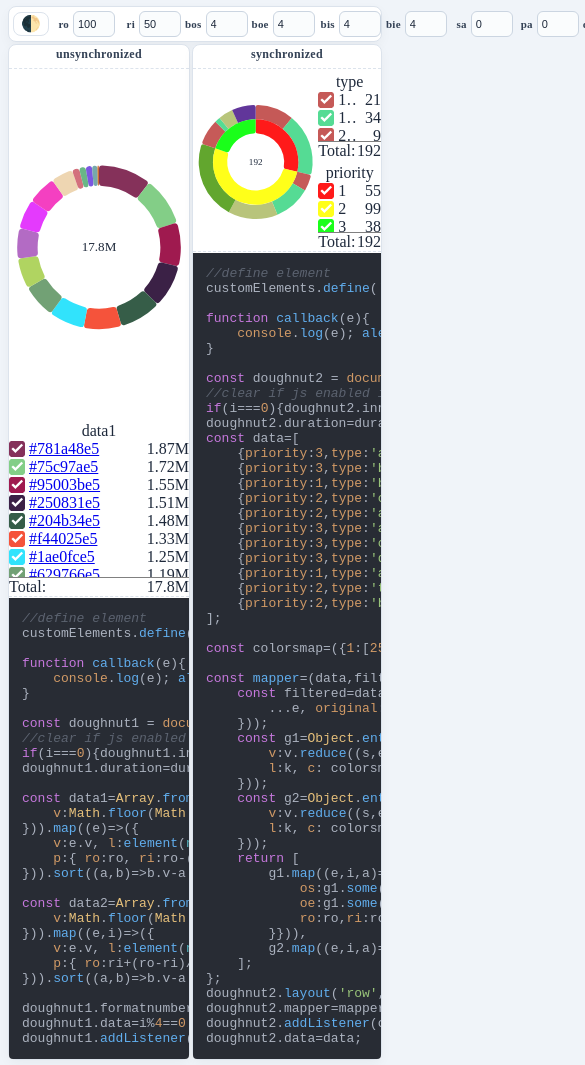
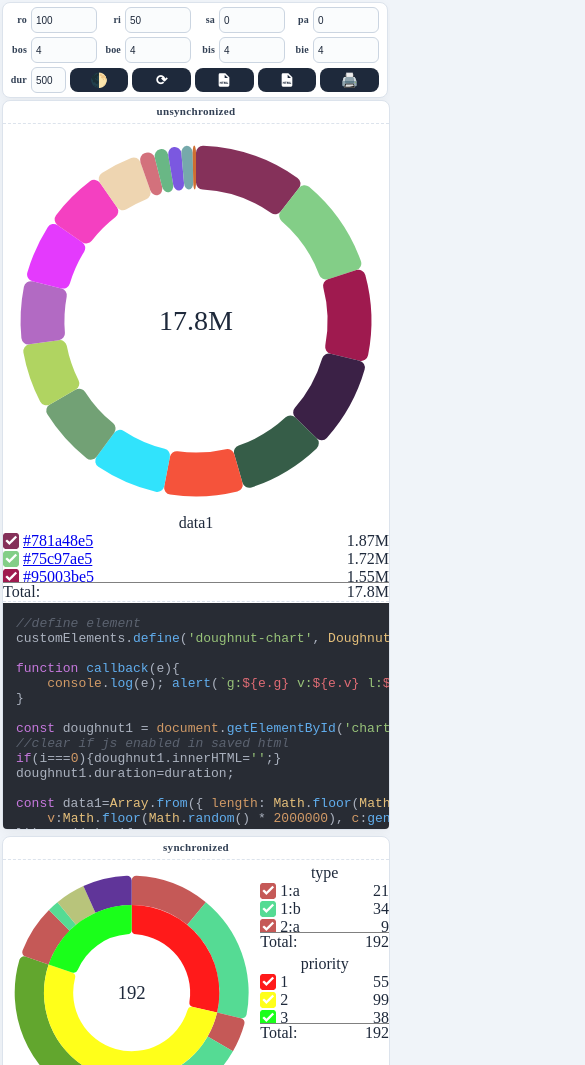
Before and after one commit to alex-bayir/svgcharts, a plain HTML site: page index.html in a window 390 px wide. Shown: the top 1065 px of the page, 585 px wide, since content can reach past the window. Drawn offline with nearby package versions, Linux system fonts and the light colour scheme.

Commit message:
small size adaptation preview

```diff
--- a/index.html
+++ b/index.html
@@ -47,8 +47,7 @@
             /*font-family: 'Inter', system-ui, -apple-system, sans-serif;*/
             background: var(--bg-body);
             color: var(--text-primary);
-            padding: 6px 8px;
-            max-width: 1280px;
+            padding: 4px 4px;
             margin: 0 auto;
             transition: background var(--transition), color var(--transition);
         }
@@ -121,7 +120,7 @@
             padding: 2px 10px;
             border-radius: var(--radius);
             font-weight: 600;
-            font-size: 11px;
+            font-size: 14px;
             cursor: pointer;
             transition: all var(--transition);
             display: inline-flex;
@@ -140,28 +139,6 @@
 
         button:active {
             transform: scale(0.93);
-        }
-
-        .data button:first-of-type {
-            background: var(--btn-primary);
-        }
-        .data button:first-of-type:hover {
-            background: var(--btn-primary-hover);
-        }
-
-        .theme-toggle {
-            background: transparent !important;
-            color: var(--text-primary) !important;
-            border: 1px solid var(--border-color) !important;
-            padding: 2px 8px !important;
-            font-size: 16px !important;
-            height: 24px !important;
-            width: 36px;
-            border-radius: var(--radius);
-        }
-        .theme-toggle:hover {
-            background: var(--input-bg) !important;
-            transform: scale(0.95);
         }
 
         .row {
@@ -223,23 +200,84 @@
             .diagram-labels-scrollable::-webkit-scrollbar { width: 4px !important; height: 4px !important; }
             .diagram-labels-scrollable::-webkit-scrollbar-thumb { background: #808080; border-radius: 2px !important; }
         }
+
+        @media screen and (max-width: 824px) {
+            body {
+                padding: 2px 2px;
+            }
+
+            .data {
+                flex-wrap: wrap;
+                gap: 4px;
+            }
+
+            .form-group {
+                flex: 0 0 calc(50% - 4px);
+                min-width: 0;
+            }
+
+            .form-group label {
+                min-width: 20px;
+                font-size: 10px;
+            }
+
+            .form-group input {
+                font-size: 10px;
+                height: 20px;
+                padding: 2px 4px;
+                min-width: 20px;
+            }
+
+            .row {
+                flex-direction: column;
+                gap: 6px;
+            }
+
+            .column {
+                min-width: 0;
+                width: 100%;
+            }
+
+            .colhead {
+                font-size: 11px;
+                padding: 4px 0 6px;
+            }
+
+            button {
+                padding: 0px;
+            }
+
+
+            code.hljs {
+                max-height: 200px;
+            }
+
+            /* Прячем или уменьшаем хедер */
+            .data .form-group {
+                flex: 0 0 calc(25% - 4px);
+            }
+
+            .data .form-group:nth-child(n+9), .data button {
+                flex: 0 0 calc(16.66% - 4px);
+            }
+        }
     </style>
 </head>
 <body>
     <!-- Панель управления -->
     <div class="data">
 
-        <button class="theme-toggle" id="themeToggle" title="Переключить тему">🌓</button>
         <div class="form-group"><label for="iro">ro</label><input type="number" id="iro" value="100" min="0"></div>
         <div class="form-group"><label for="iri">ri</label><input type="number" id="iri" value="50" min="0"></div>
+        <div class="form-group"><label for="isa">sa</label><input type="number" id="isa" value="0"></div>
+        <div class="form-group"><label for="ipa">pa</label><input type="number" id="ipa" value="0"></div>
         <div class="form-group"><label for="ibos">bos</label><input type="number" id="ibos" value="4" min="0"></div>
         <div class="form-group"><label for="iboe">boe</label><input type="number" id="iboe" value="4" min="0"></div>
         <div class="form-group"><label for="ibis">bis</label><input type="number" id="ibis" value="4" min="0"></div>
         <div class="form-group"><label for="ibie">bie</label><input type="number" id="ibie" value="4" min="0"></div>
-        <div class="form-group"><label for="isa">sa</label><input type="number" id="isa" value="0"></div>
-        <div class="form-group"><label for="ipa">pa</label><input type="number" id="ipa" value="0"></div>
         <div class="form-group"><label for="idur">dur</label><input type="number" id="idur" value="500"></div>
 
+        <button id="themeToggle" title="Переключить тему">🌓</button>
         <button onclick="rebuildContainer()">⟳</button>
         <button id="save">
             <svg xmlns="http://www.w3.org/2000/svg" width="16" height="16" fill="white" viewBox="0 0 24 24">
```
